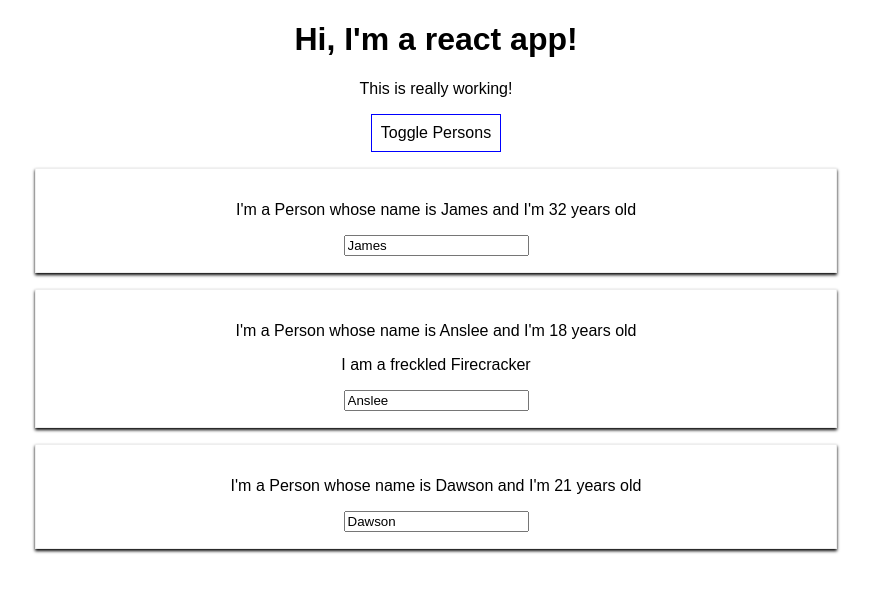
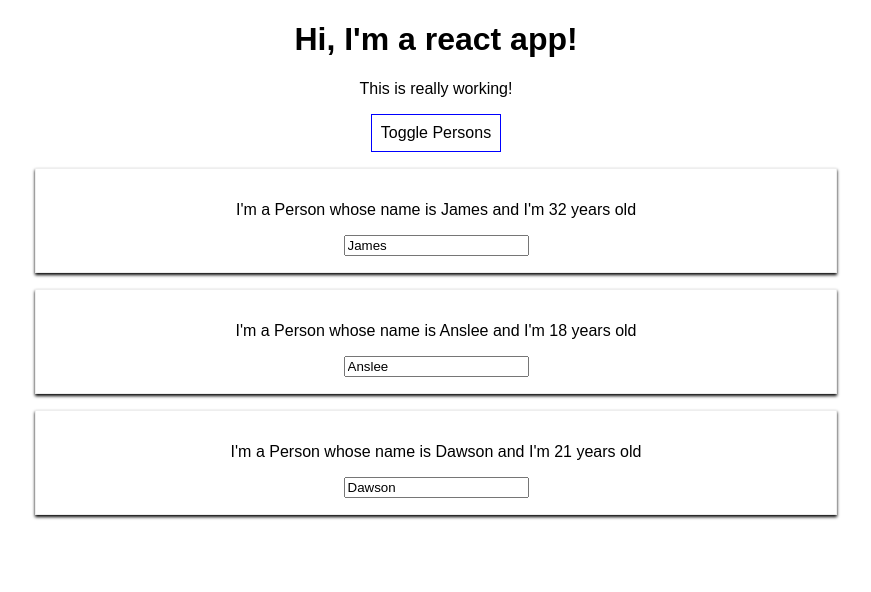
Before and after one commit to CSAtkinson/WorkingWithReact, a React (Create React App) app: page / in a window 1280 px wide. Both pictures are taken after a click on the button "Toggle Persons". Shown: the top 592 px of the page, without its empty margins (204-1075 px from the left). Built offline with nearby package versions, Linux system fonts and the light colour scheme.

Commit message:
Worked with dynamically changing lists within the state

```diff
--- a/src/App.js
+++ b/src/App.js
@@ -6,32 +6,36 @@
 
   state = {
     persons: [
-      {name: 'James', age: 32},
-      {name: 'Anslee', age: 18},
-      {name: 'Dawson', age: 21}
+      {id: 'fdgdsf', name: 'James', age: 32},
+      {id: 'hergy', name: 'Anslee', age: 18},
+      {id: 'fghjdf', name: 'Dawson', age: 21}
     ],
     otherState: 'Some Other value',
     showPersons: false
   }
 
-  switchNameHandler = (newName) => {
-    this.setState({
-      persons: [
-        {name: newName, age: 32},
-        {name: 'Anslee', age: 25},
-        {name: 'Dawson', age: 21}
-      ]
-    })
+  deletePersonHandler = (personIndex) => {
+    const persons = this.state.persons.slice();
+    persons.splice(personIndex, 1);
+    this.setState({persons: persons})
   }
 
-  nameChangedHandler = (event) => {
-    this.setState({
-      persons: [
-        {name: 'James', age: 32},
-        {name:  event.target.value, age: 18},
-        {name: 'Dawson', age: 21}
-      ]
-    })
+  nameChangedHandler = (event, id) => {
+
+    const personIndex = this.state.persons.findIndex(p => {
+      return p.id === id;
+    });
+
+    const person = {
+      ...this.state.persons[personIndex]
+    }
+
+    person.name = event.target.value;
+
+    const persons = [...this.state.persons];
+    persons[personIndex] = person;
+
+    this.setState({ persons: persons })
   }
 
   togglePersonsHandler = () => {
@@ -48,6 +52,22 @@
       cursor: 'pointer'
     }
 
+    let persons = null;
+
+    if (this.state.showPersons) {
+      persons = (
+        <div>
+          {this.state.persons.map((person, index) => {
+            return <Person
+                click={() => this.deletePersonHandler(index)}
+                name={person.name}
+                age={person.age}
+                key={person.id}
+                changed={(event) => this.nameChangedHandler(event, person.id)}/>
+          })}
+        </div>
+      );
+    }
 
     return (
       <div className="App">
@@ -56,24 +76,8 @@
        <button
           style={style}
           onClick={this.togglePersonsHandler}>Toggle Persons
-       </button>
-          {
-            this.state.showPersons ?
-              <div>
-                <Person
-                  name={this.state.persons[0].name}
-                  age={this.state.persons[0].age}/>
-                <Person
-                  name={this.state.persons[1].name}
-                  age={this.state.persons[1].age}
-                  click={this.switchNameHandler.bind(this, "Bornforexile@$%^$^$")}
-                  changed={this.nameChangedHandler}>I am a freckled Firecracker</Person>
-                <Person
-                  name={this.state.persons[2].name}
-                  age={this.state.persons[2].age}/>
-              </div>
-            : null
-          }
+        </button>
+        {persons}
       </div>
     );
 
```
